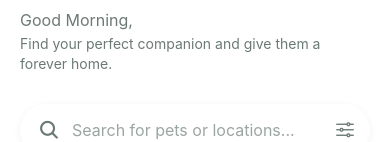
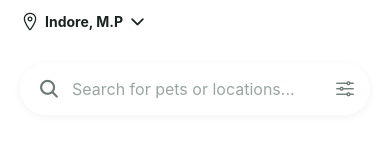
Before and after one commit to brajeshbhagbole/BuddyHome, a React Native app: screen /UserMain in a window 390 px wide. Shown: the top 142 px of the page. Built offline with nearby package versions, Linux system fonts and the light colour scheme.

Commit message:
header design change

```diff
--- a/src/screens/user/UserHomeScreen.tsx
+++ b/src/screens/user/UserHomeScreen.tsx
@@ -1,7 +1,8 @@
 import React from 'react';
-import { View, Text, StyleSheet, FlatList, Dimensions, StatusBar } from 'react-native';
+import { View, Text, StyleSheet, FlatList, Dimensions, StatusBar, Image } from 'react-native';
 import { SafeAreaView } from 'react-native-safe-area-context';
 import colors from '../../theme/colors';
+import Ionicons from 'react-native-vector-icons/Ionicons';
 import PetFilter from '../../components/DashboardComponents/PetFilter';
 import PetCard, { Pet } from '../../components/DashboardComponents/PetCard';
 import HomeSearchBar from '../../components/DashboardComponents/HomeSearchBar';
@@ -129,8 +130,21 @@ const pets: Pet[] = [
 const ListHeader = () => (
     <>  <View style={styles.headerContainer}>
         <View style={styles.header}>
-            <Text style={styles.greeting}>Good Morning,</Text>
-            <Text style={styles.subtitle}>Find your perfect companion and give them a forever home.</Text>
+            <View>
+
+                {/* location drop down */}
+                <View style={{ flexDirection: 'row', alignItems: 'center', gap: 5, }}>
+                    <Ionicons name="location-outline" size={20} color={colors.textPrimary} />
+                    <Text style={{ color: colors.textPrimary, fontWeight: 'bold' }}>Indore, M.P</Text>
+                    <Ionicons name="chevron-down-outline" size={19} color={colors.textPrimary} />
+                </View>
+
+
+
+            </View>
+            <View>
+
+            </View>
         </View>
 
 
```
